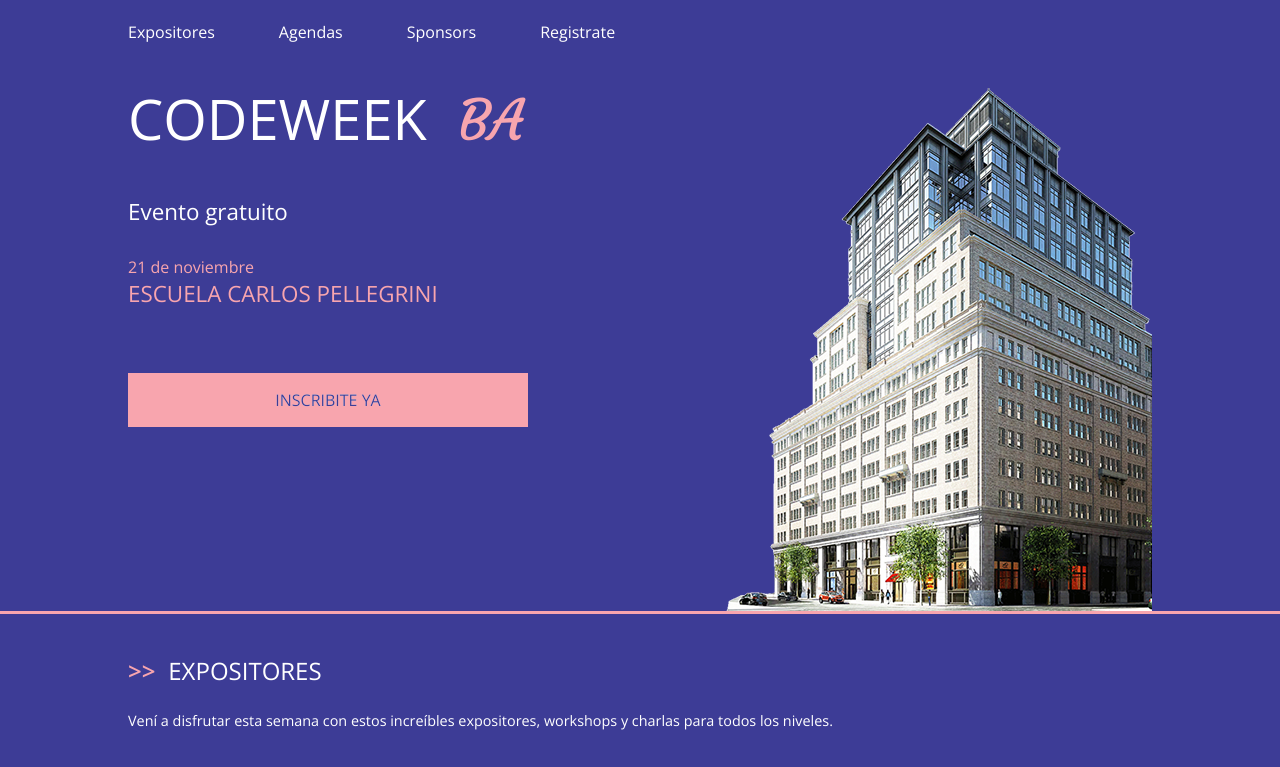
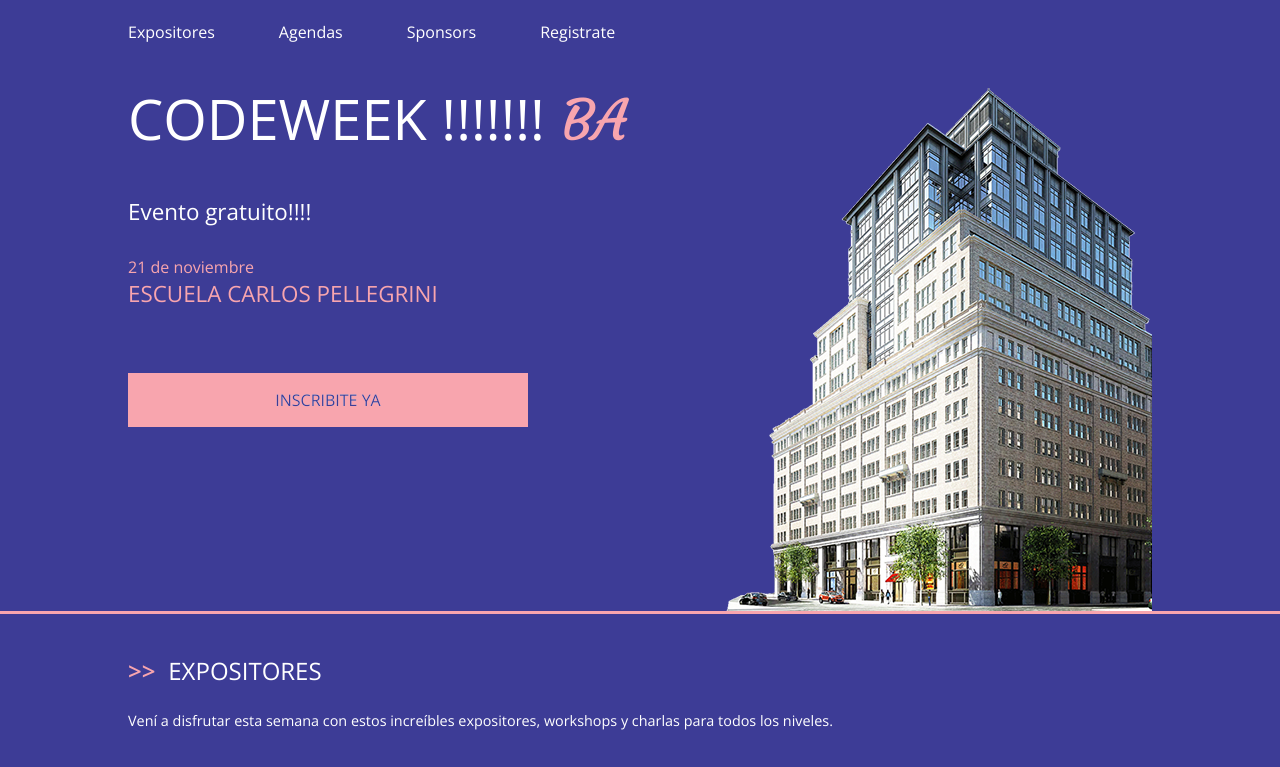
Before and after one commit to marianosantamaria/probandogit2proyectoutn, a plain HTML site: page index.html in a window 1280 px wide. Shown: the top 767 px of the page. Drawn offline with nearby package versions, Linux system fonts and the light colour scheme.

Commit message:
Le pude !!! al H2

```diff
--- a/index.html
+++ b/index.html
@@ -31,8 +31,8 @@
 		<div class="wrapper">
 			<div class="main-header">
 				<div class="main-header__content">
-					<h1>CodeWeek <span>BA</span></h1>
-					<h2>Evento gratuito</h2>
+					<h1>CodeWeek !!!!!!!<span>BA</span></h1>
+					<h2>Evento gratuito!!!!</h2>
 					<time datetime="2016-11-21">21 de noviembre</time>
 					<h3>Escuela Carlos Pellegrini</h3>
 					<a href="#registrate" class="btn anchorLink">Inscribite ya</a>
```
